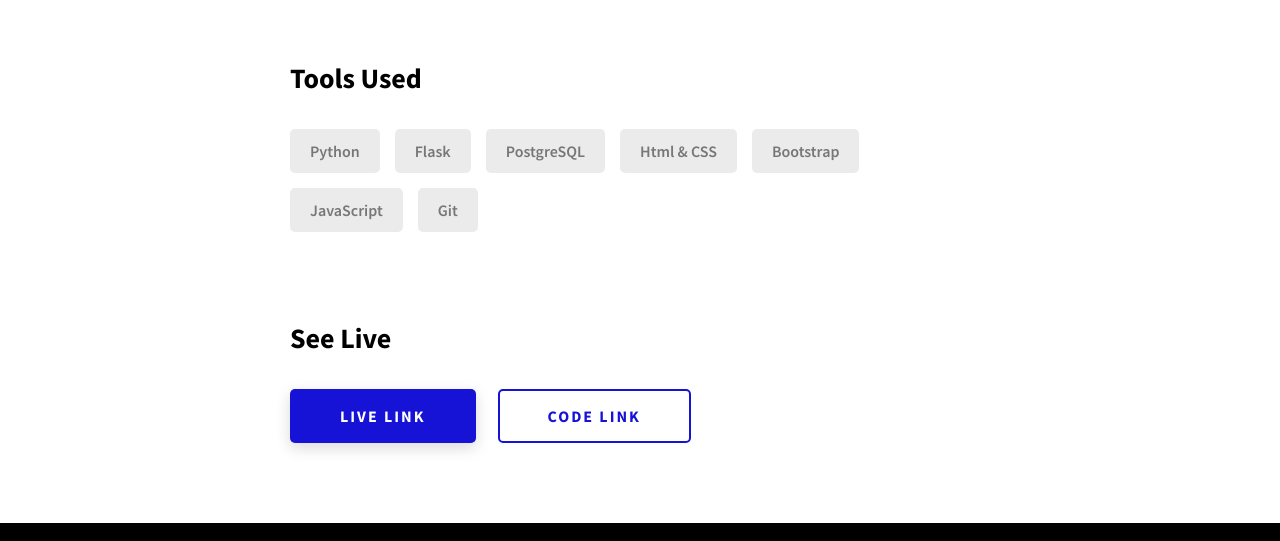
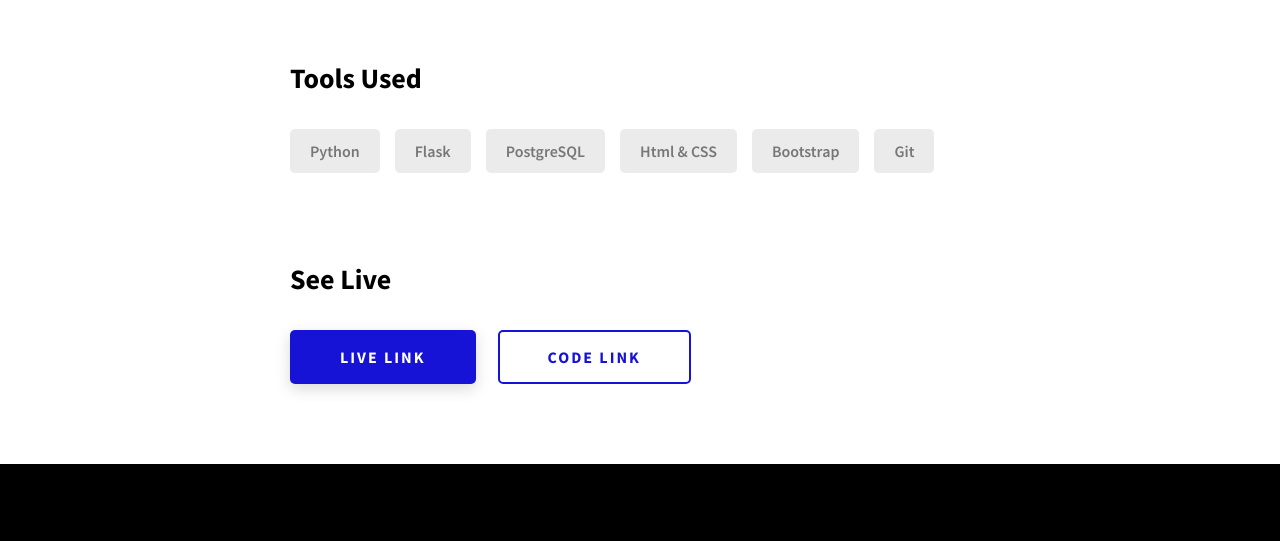
Before and after one commit to ConnorAlbert/MyPortfolio, a website: page project-1.html in a window 1280 px wide. Shown: the part 1616-2157 px from the top of the page. Drawn offline with Linux system fonts and the light colour scheme.

Commit message:
Update project-1.html

```diff
--- a/project-1.html
+++ b/project-1.html
@@ -129,7 +129,6 @@
                 <div class="skills__skill">PostgreSQL</div>
                 <div class="skills__skill">Html & CSS</div>
                 <div class="skills__skill">Bootstrap</div>
-                <div class="skills__skill">JavaScript</div>
                 <div class="skills__skill">Git</div>
               </div>
             </div>
```
